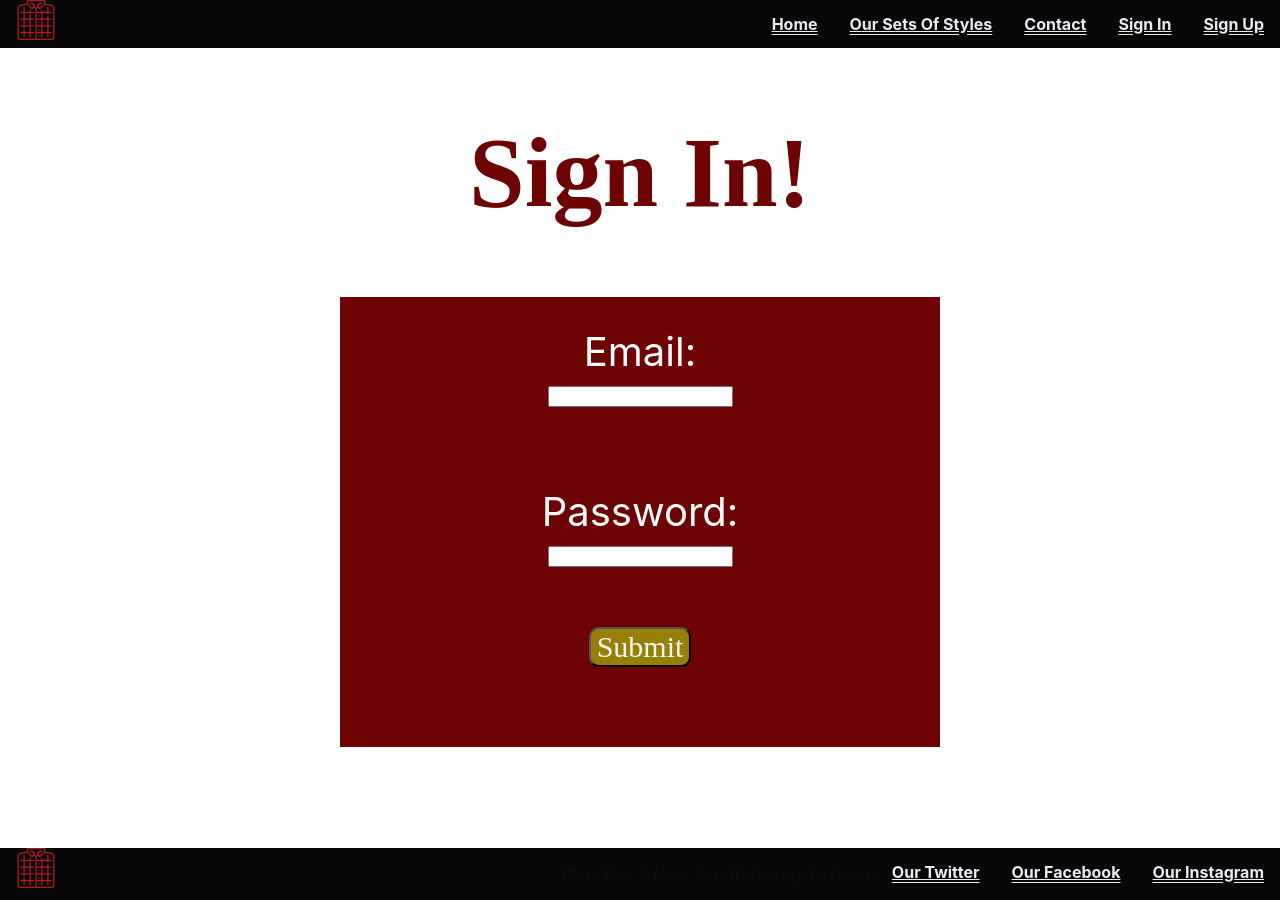
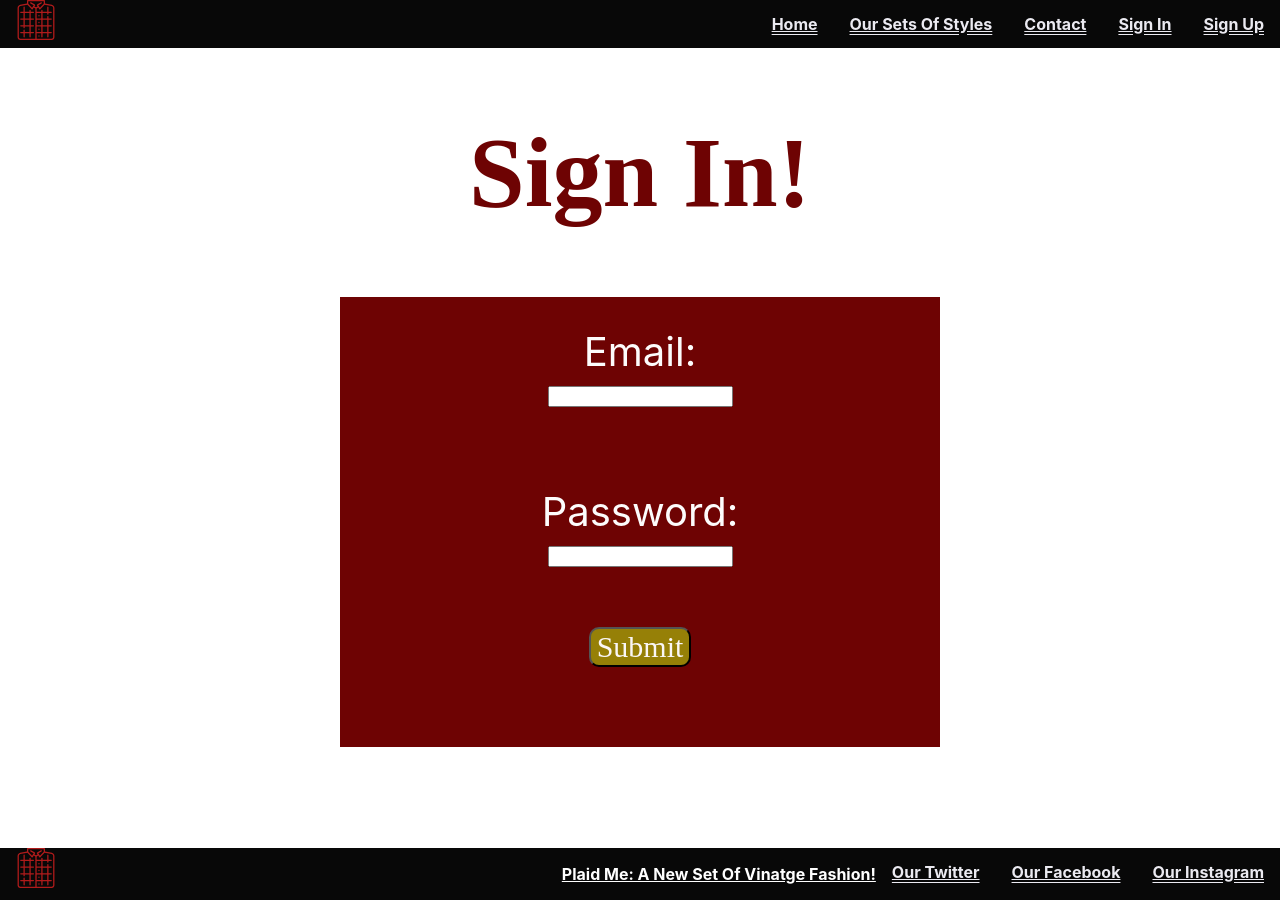
Before and after one commit to ShirleyDamiron/E-Commerce-Mongo, a React (Create React App) app in the folder React-Project/: page /signIn in a window 1280 px wide. Built offline with nearby package versions, Linux system fonts and the light colour scheme; no server answers.

Commit message:
updating color on footer file

```diff
--- a/React-Project/src/SCSS/Partials/_footer.scss
+++ b/React-Project/src/SCSS/Partials/_footer.scss
@@ -5,3 +5,7 @@ footer {
     bottom: 0;
     width: 100%;
 }
+
+.plaidPhrase{
+    color: white;
+}
```
Also changed, not shown: 1 other file (tests, documents, lock files or other folders).
